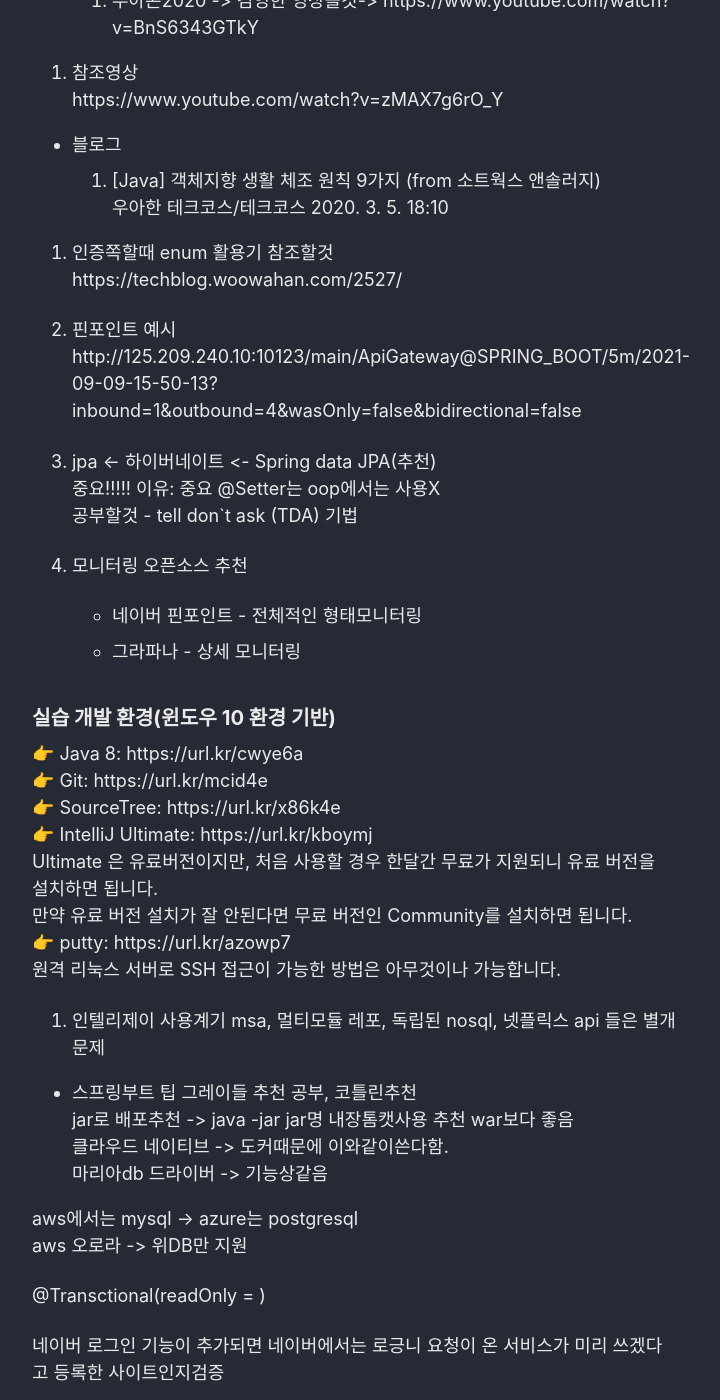
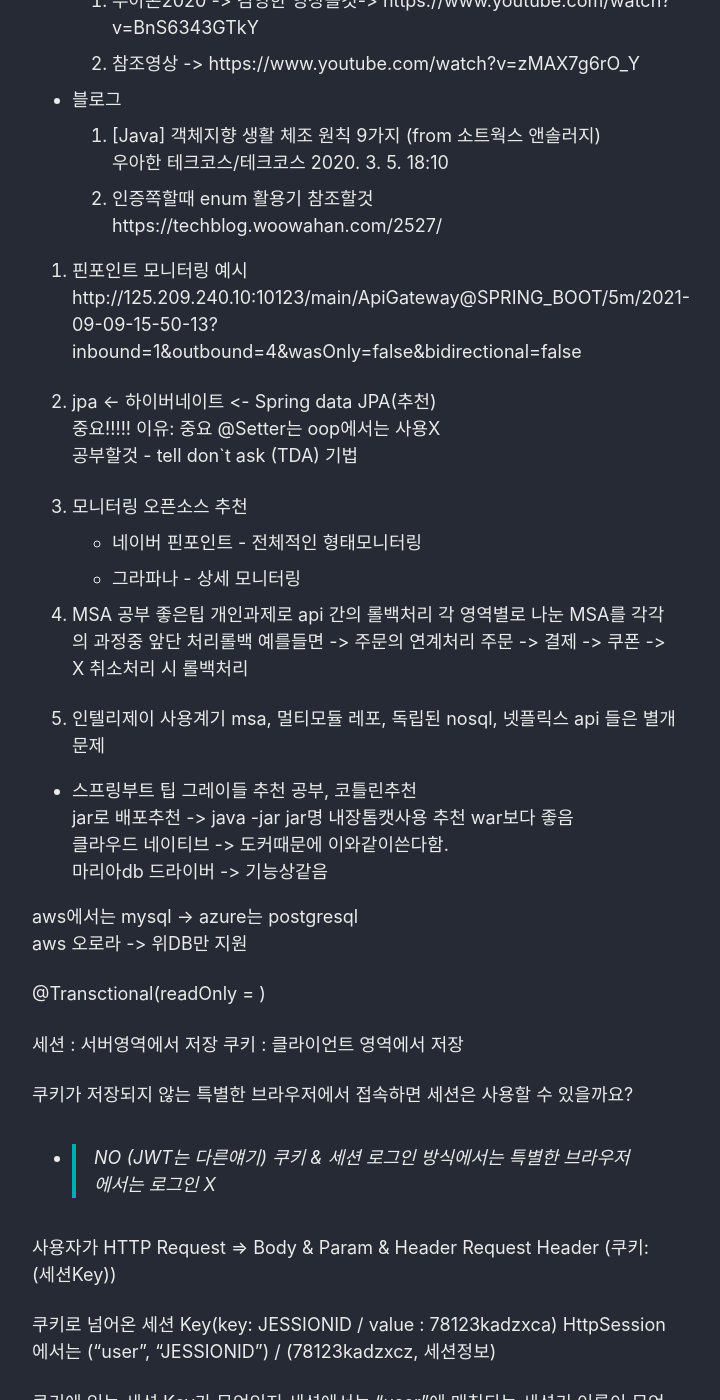
Before and after one commit to ldk-hub/ldk-hub.github.io, a Jekyll site: the page built from _posts/2021-07-12-company_study.md, in a window 1280 px wide and 1400 px high, scrolled down 1006 px. Shown: the whole window, without its empty margins (286-1006 px from the left). Built offline with Jekyll 4.4.1, drawn with Linux system fonts in a browser that asks for light colours; cached includes are drawn as plain includes; nearby versions of some CDN libraries; a script that is not in the unit is left out; comment, search, counter and statistics services are not loaded; some of the changed text lies outside the part shown.

Commit message:
Update 2021-07-12-company_study.md

```diff
--- a/_posts/2021-07-12-company_study.md
+++ b/_posts/2021-07-12-company_study.md
@@ -41,18 +41,15 @@ http://book.interpark.com/product/BookDisplay.do?_method=detail&sc.prdNo=3129155
 
  - 동영상 추천
 1. 우아콘2020 -> 김영한 영상볼것-> https://www.youtube.com/watch?v=BnS6343GTkY
-
-2. 참조영상
-https://www.youtube.com/watch?v=zMAX7g6rO_Y
+2. 참조영상 ->  https://www.youtube.com/watch?v=zMAX7g6rO_Y
 
  - 블로그
 1. [Java] 객체지향 생활 체조 원칙 9가지 (from 소트웍스 앤솔러지)
 우아한 테크코스/테크코스 2020. 3. 5. 18:10
-
 2. 인증쪽할때 enum 활용기 참조할것
 https://techblog.woowahan.com/2527/
 
-3. 핀포인트 예시
+3. 핀포인트 모니터링 예시
 http://125.209.240.10:10123/main/ApiGateway@SPRING_BOOT/5m/2021-09-09-15-50-13?inbound=1&outbound=4&wasOnly=false&bidirectional=false
 
 4. jpa <- 하이버네이트 <- Spring data JPA(추천)
@@ -63,15 +60,10 @@ http://125.209.240.10:10123/main/ApiGateway@SPRING_BOOT/5m/2021-09-09-15-50-13?i
  - 네이버 핀포인트  - 전체적인 형태모니터링
  - 그라파나  - 상세 모니터링
 
-### 실습 개발 환경(윈도우 10 환경 기반)
-👉 Java 8: https://url.kr/cwye6a
-👉 Git: https://url.kr/mcid4e
-👉 SourceTree: https://url.kr/x86k4e
-👉 IntelliJ Ultimate: https://url.kr/kboymj
-     Ultimate 은 유료버전이지만, 처음 사용할 경우 한달간 무료가 지원되니 유료 버전을 설치하면 됩니다.
-     만약 유료 버전 설치가 잘 안된다면 무료 버전인 Community를 설치하면 됩니다.
-👉 putty: https://url.kr/azowp7
-     원격 리눅스 서버로 SSH 접근이 가능한 방법은 아무것이나 가능합니다.
+
+6. MSA 공부 좋은팁
+개인과제로 api 간의 롤백처리 각 영역별로 나눈 MSA를 각각의 과정중 앞단 처리롤백
+예를들면 -> 주문의 연계처리 주문 -> 결제 -> 쿠폰 -> X 취소처리 시 롤백처리
 
 
 
@@ -91,34 +83,39 @@ aws 오로라 -> 위DB만 지원
 @Transctional(readOnly = )
 
 
+세션 : 서버영역에서 저장
+쿠키 : 클라이언트 영역에서 저장
+
+쿠키가 저장되지 않는 특별한 브라우저에서 접속하면 세션은 사용할 수 있을까요?
+- > NO (JWT는 다른얘기)
+쿠키 & 세션 로그인 방식에서는 특별한 브라우저에서는 로그인 X
+
+사용자가 HTTP Request => Body & Param & Header
+Request Header (쿠키: (세션Key))
+
+쿠키로 넘어온 세션 Key(key: JESSIONID / value : 78123kadzxca)
+HttpSession에서는 ("user", "JESSIONID") / (78123kadzxcz, 세션정보)
+
+쿠키에 있는 세션 Key가 무엇인지 세션에서는 "user"에 매칭되는 세션키 이름이 무엇인지
 
 
 
 
+## 교육시작 파트
 
 
-
-
-
+### 실습 개발 환경(윈도우 10 환경 기반)
+👉 Java 8: https://url.kr/cwye6a
+👉 Git: https://url.kr/mcid4e
+👉 SourceTree: https://url.kr/x86k4e
+👉 IntelliJ Ultimate: https://url.kr/kboymj
+     Ultimate 은 유료버전이지만, 처음 사용할 경우 한달간 무료가 지원되니 유료 버전을 설치하면 됩니다.
+     만약 유료 버전 설치가 잘 안된다면 무료 버전인 Community를 설치하면 됩니다.
+👉 putty: https://url.kr/azowp7
+     원격 리눅스 서버로 SSH 접근이 가능한 방법은 아무것이나 가능합니다.
 
 네이버 로그인 기능이 추가되면
 네이버에서는 로긍니 요청이 온 서비스가 미리 쓰겠다고 등록한 사이트인지검증
-
-
-내사이트
-=>(내사이트가 리다이렉트) 네이버사이트로 이동
-=>네이버 로그인이 성공하면
-=>(네이버가 리다이렉트시켜줌) 내사이트의 어느 주소???
-
-OAuth Token /
-
-
-
-
-
-
-
-
 
 
 ** 그레이들
@@ -135,11 +132,14 @@ implementation 'org.springframework.boot:spring-boot-starter-data-jpa'
 
 
 ### tdd먼저 작성
+내사이트
+=>(내사이트가 리다이렉트) 네이버사이트로 이동
+=>네이버 로그인이 성공하면
+=>(네이버가 리다이렉트시켜줌) 내사이트의 어느 주소???
 
-좋은팁
-개인과제로 api 간의 롤백처리
-각각의 과정중 앞단 처리롤백
-주문의 연계처리 주문 -> 결제 -> 쿠폰 ->
+OAuth Token /
+
+
 
 1. 한서비스 죽으면 처리 -> 비즈니스 오류발생 -> 특정모듈만에러발생
 2. 오류 처리발생-> 서비스오류 우회로직 서비스 ->
```
